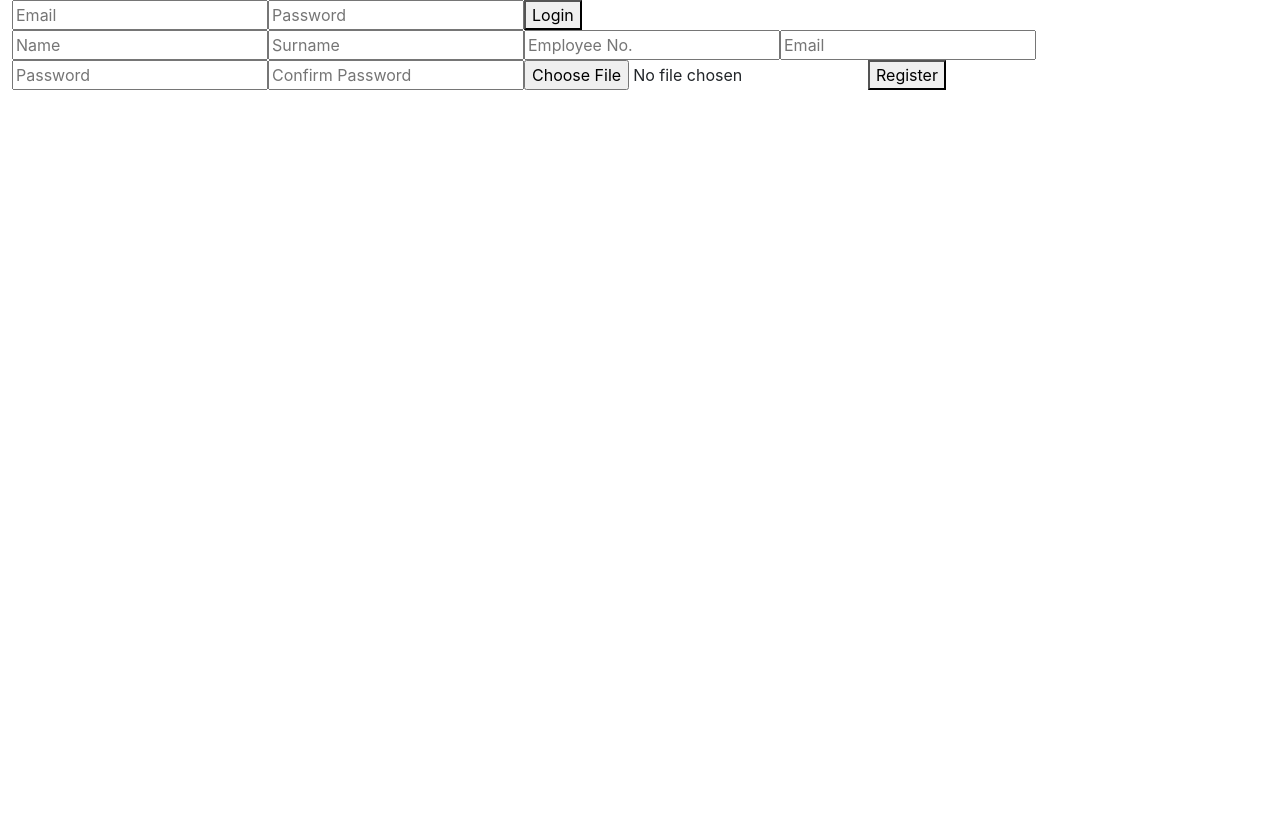
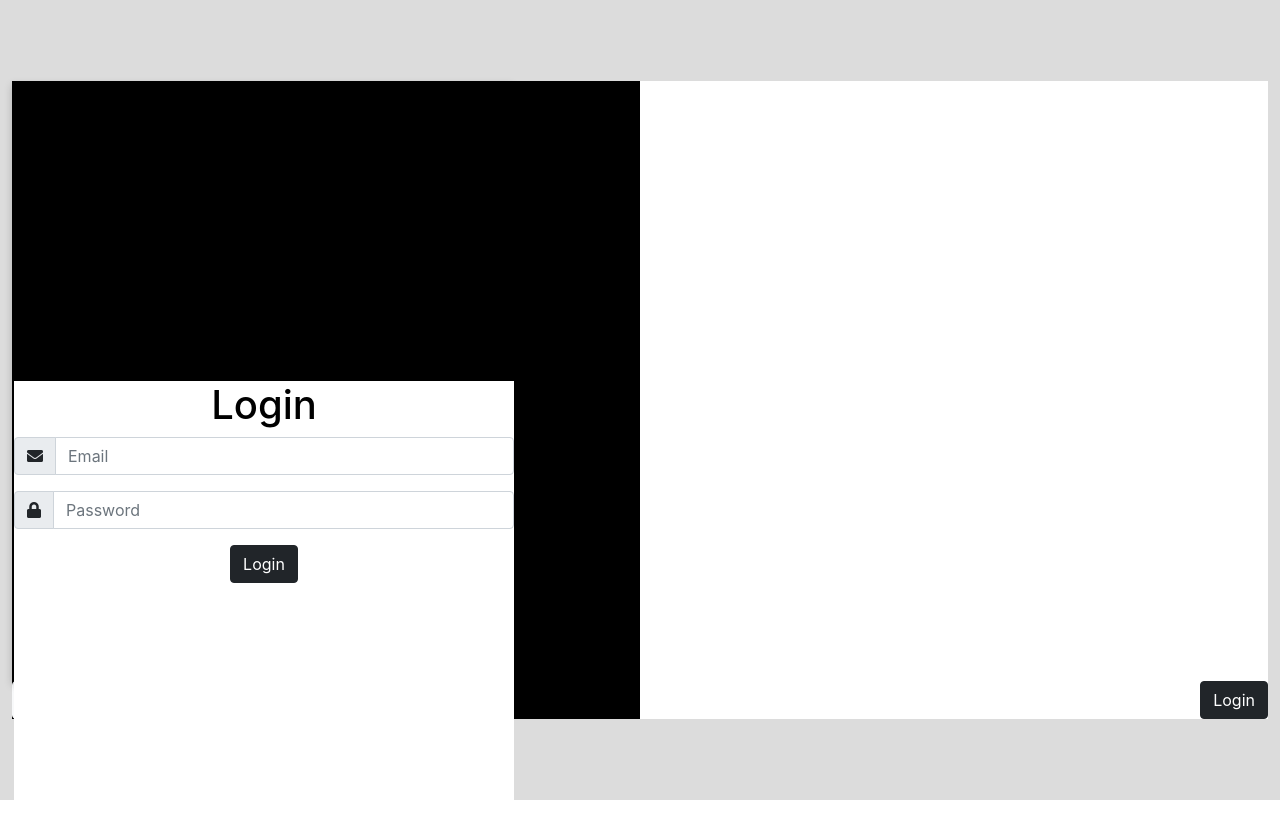
Before and after one commit to YN-Untagged/registration_login_app, a React (Create React App) app: page /login in a window 1280 px wide. Shown: the top 838 px of the page. Before the commit the page ends 800 px from the top, so only its background shows below. Built offline with nearby package versions, Linux system fonts and the light colour scheme.

Commit message:
Login and Registration Update

```diff
--- a/package.json
+++ b/package.json
@@ -6,6 +6,7 @@
     "@testing-library/jest-dom": "^5.16.4",
     "@testing-library/react": "^13.3.0",
     "@testing-library/user-event": "^13.5.0",
+    "moment": "^2.29.3",
     "react": "^18.1.0",
     "react-dom": "^18.1.0",
     "react-router-dom": "^6.3.0",
--- /dev/null
+++ b/src/components/employeeList.jsx
@@ -0,0 +1,40 @@
+import React from 'react';
+import moment from 'moment';
+
+function EmployeeList () {
+    const employees = JSON.parse(localStorage.getItem("employees"));
+    const user = JSON.parse(sessionStorage.getItem("user"));
+
+    return (
+        <ul className='list-group'>
+            {
+                employees.map((employee)=>
+                    <li className='class="list-group-item d-flex justify-content-between align-items-center'>
+                        {employee.email === user.email ?(
+                            <a>
+                                {employee.name + ' ' + employee.surname} <span>(You)</span>
+                            </a>
+                        )
+                        : (
+                            <a>
+                                {employee.name + ' ' + employee.surname} <span>({employee.email})</span>
+                            </a>
+                        )}
+
+                        { employee.online ? (
+                            <span className='badge bg-success'>online</span>
+                        )
+                        : (
+                            <div className='align-items-center'>
+                                <span className='badge bg-danger'>Offline</span><br/>
+                                <span> { moment(employee.lastSeen).format('YYYY MMMM DD, hh:mm')}</span>
+                            </div>
+                        )}
+                    </li>
+                )
+            }
+        </ul>
+    );
+}
+
+export default EmployeeList;
--- a/src/components/home.jsx
+++ b/src/components/home.jsx
@@ -1,17 +1,20 @@
 import React from 'react';
 import Navigator from './navigator';
 import Login from './login';
+import EmployeeList from './employeeList';
 
 function Home (){
 
-    if(sessionStorage.getItem('userName') === null ){
+    if(sessionStorage.getItem('user') === null ){
         return (<Login/>);
     }
 
     return (
         <div className='container-fluid'>
             <Navigator/>
-            <h1>Welcome!</h1>
+            <div className='container-fluid'>
+                <EmployeeList />
+            </div>
         </div>
     );
 }
--- a/src/components/login.jsx
+++ b/src/components/login.jsx
@@ -1,43 +1,125 @@
-import React, { useState } from 'react';
+import React from 'react';
 import swal from 'sweetalert';
 import {useNavigate} from "react-router-dom";
+import '../css/login.css';
 
 function Login () {
     const navigate = useNavigate();
 
     const checkUser=((e)=>{
         e.preventDefault();
-        CheckUser(e.target.email.value);
+
+        const form = e.target;
+        const validated = ValidateLogin(form.email.value, form.password.value);
+        if(validated){
+
             navigate('/');
+        }
+        else{
+            swal({
+                title: 'Invalid login.',
+                text: 'You have entered in valid login details. Please enter valid login details or register a new account.',
+                icon: 'error',
+            });
+        }
     });
 
     const registerUser = ((e)=>{
         e.preventDefault();
-        RegisterUser();
+
+        const form = e.target;
+
+        if(form.password.value === form.cpassword.value){
+            RegisterUser(form);
+        }
+        else{
+            swal({
+                title: `Passwords don't match.`,
+                text: `Your password doesn't match the confirm password. Please enter matching password`,
+                icon: 'error',
+            });
+        }
+    });
+
+    const saveImage = ((e)=>{
+        let reader = new FileReader();
+        reader.readAsDataURL(e.target.files[0]);
+
+        reader.onload = function(){
+            sessionStorage.setItem('profile', reader.result);
+        };
+    });
+
+    const flipToLogin = (()=>{
+        document.getElementsByClassName('flip-card-inner')[0].style.transform =  'rotateY(0deg)';
+    });
+
+    const flipToRegister= (()=>{
+        document.getElementsByClassName('flip-card-inner')[0].style.transform =  'rotateY(180deg)';
     })
 
     return (
-        <div className='container-fluid'>
-            <div>
-                <div>
+        <div className='container-fluid vh-100 login_container'>
+            <div className='flip-card h-80 w-80'>
+
+                <div className='flip-card-inner'>
+                    <div className='flip-card-front'>
                         <form id='login-form' onSubmit={checkUser}>
-                        <input type='email' name='email' placeholder='Email' required />
-                        <input type='password' name='password' placeholder='Password' required />
-                        <button type='submit'>Login</button>
+                            <h1>Login</h1>
+                            <div className='input-group mb-3'>
+                                <span className='input-group-text'><i className='fas fa-envelope'></i></span>
+                                <input className='form-control' type='email' name='email' placeholder='Email' id='email' required />
+                            </div>
+
+                            <div className='input-group mb-3'>
+                                <span className='input-group-text'><i className='fas fa-lock'></i></span>
+                                <input className='form-control' type='password' name='password' placeholder='Password' required />
+                            </div>
+
+                            <button className='btn btn-dark' type='submit' id='login-btn'>Login</button>
                         </form>
+
                     </div>
-                <div>
+                    <div className='flip-card-back'>
                         <form id='register-form' onSubmit={registerUser}>
-                        <input type='text' name='name' placeholder='Name' required />
-                        <input type='text' name='surname' placeholder='Surname' required />
-                        <input type='text' name='empNo' placeholder='Employee No.' required />
-                        <input type='email' name='email' placeholder='Email' required />
-                        <input type='password' name='password' placeholder='Password' required />
-                        <input type='password' name='cpassword' placeholder='Confirm Password' required />
-                        <input type='file' name='profile'/>
-                        <button type='submit'>Register</button>
+                            <h1>Register</h1>
+                            <div className='row'>
+                                <div className='input-group mb-3'>
+                                    <span className='input-group-text'><i class="fas fa-user-tie"></i></span>
+                                    <input className='form-control' type='text' name='name' placeholder='Name' required />
+                                    <input className='form-control' type='text' name='surname' placeholder='Surname' required />
+                                </div>
+                            </div>
+                            <div className='input-group mb-3'>
+                                <span className='input-group-text'><i className='fas fa-id-card-alt'></i></span>
+                                <input className='form-control' type='text' name='empNo' placeholder='Employee No.' required />
+                            </div>
+                            <div className='input-group mb-3'>
+                                <span className='input-group-text'><i className='fas fa-envelope'></i></span>
+                                <input className='form-control' type='email' name='email' placeholder='Email' required />
+                            </div>
+                            <div className='input-group mb-3'>
+                                <span className='input-group-text'><i className='fas fa-lock'></i></span>
+                                <input className='form-control' type='password' name='password' placeholder='Password' required />
+                            </div>
+                            <div className='input-group mb-3'>
+                                <span className='input-group-text'><i className='fas fa-lock'></i></span>
+                                <input className='form-control' type='password' name='cpassword' placeholder='Confirm Password' required />
+                            </div>
+                            <div className='input-group mb-3'>
+                                <input className='form-control' type='file' name='profile' onChange={saveImage}/>
+                            </div>
+
+                            <button className='btn btn-dark' type='submit' id='reg-btn'>Register</button>
                         </form>
+
                     </div>
+                </div>
+                <div className='d-flex justify-content-between'>
+                    <button className='btn btn-light' onClick={flipToRegister}>Register</button>
+                    <button className='btn btn-dark' onClick={flipToLogin}> Login</button>
+                </div>
+
             </div>
         </div>
     );
@@ -45,14 +127,90 @@ function Login () {
 
 export default Login;
 
-function RegisterUser(){
+function RegisterUser(form){
+    //Check if user account doesn't already exists
+    const user = CheckUser(form.email.value, form.empNo.value);
+
+    //If no user is found, add user to storage
+    if(user === null){
+        let src = 'images/profile.jpg';
+        const employees = JSON.parse(localStorage.getItem('employees')),
+        date = new Date();
+
+        if(sessionStorage.getItem('profile') !== null ){
+            src = sessionStorage.getItem('profile');
+        }
+
+        const user = {
+            name: form.name.value,
+            surname: form.surname.value,
+            empNo: form.empNo.value,
+            email: form.email.value,
+            password: form.password.value,
+            src: src,
+            lastSeen: date
+        }
+
+        employees.push(user);
+        localStorage.setItem('employees',JSON.stringify(employees));
+
+        sessionStorage.removeItem('profile');
+        form.reset();
+        document.getElementById('email').value = user.email;
+
         swal({
             title: 'Registered successfully',
             text: 'Your account has been registered',
             icon: 'success',
         });
     }
+    else{
+        //if user account is found return error message
+        swal({
+            title: 'Registration Failed.',
+            text: 'The email or employee number you have entered has already been used. Please try a different email/employee number or login if you already have an account.',
+            icon: 'error',
+        });
+    }
 
-function CheckUser(userName){
-    sessionStorage.setItem('userName', userName);
 }
+
+function CheckUser(email, empNo){
+    const employees = JSON.parse(localStorage.getItem('employees'));
+
+    for(var i = 0; i < employees.length; i++){
+        //Find user with same email or employee number
+        //if found return user details
+        if(employees[i].email === email || employees[i].empNo === empNo){
+            sessionStorage.setItem('userIndex', i);
+            return employees[i];
+        }
+    }
+
+    return null;
+}
+
+function ValidateLogin(email, password){
+
+    let valid = false;
+    const user = CheckUser(email, null);
+    const employees = JSON.parse(localStorage.getItem('employees'));
+    const userIndex = parseInt(sessionStorage.getItem('userIndex'));
+
+    //if user is found
+    if(user !== null){
+        //check if input password matches stored password
+        if(user.password === password ){
+            valid = true;
+
+            //change user states
+            employees[userIndex].online = true;
+
+            //update database(localStorage)
+            localStorage.setItem("employees", JSON.stringify(employees));
+            sessionStorage.setItem('user', JSON.stringify(employees[userIndex]));
+        }
+    }
+
+    return valid;
+}
--- a/src/css/App.css
+++ b/src/css/App.css
@@ -1,38 +1,4 @@
-.App {
-  text-align: center;
+*{
+  padding: 0;
+  margin: 0;
 }
-
-.App-logo {
-  height: 40vmin;
-  pointer-events: none;
-}
-
-@media (prefers-reduced-motion: no-preference) {
-  .App-logo {
-    animation: App-logo-spin infinite 20s linear;
-  }
-}
-
-.App-header {
-  background-color: #282c34;
-  min-height: 100vh;
-  display: flex;
-  flex-direction: column;
-  align-items: center;
-  justify-content: center;
-  font-size: calc(10px + 2vmin);
-  color: white;
-}
-
-.App-link {
-  color: #61dafb;
-}
-
-@keyframes App-logo-spin {
-  from {
-    transform: rotate(0deg);
-  }
-  to {
-    transform: rotate(360deg);
-  }
-}
--- a/src/css/index.css
+++ b/src/css/index.css
@@ -11,3 +11,8 @@ code {
   font-family: source-code-pro, Menlo, Monaco, Consolas, 'Courier New',
     monospace;
 }
+
+#root{
+  align-items: center;
+  align-content: center;
+}
--- /dev/null
+++ b/src/css/login.css
@@ -0,0 +1,43 @@
+.login_container{
+    background-color: gainsboro;
+}
+
+.login_container, .flip-card, .flip-card-inner{
+    align-items: center;
+    text-align: center;
+    align-content: center;
+}
+
+.flip-card {
+  background: linear-gradient(to right, black 50%, white 50%);
+  align-self: center;
+}
+
+.flip-card-inner {
+  border: 2px solid black;
+  transition: transform 0.6s;
+  transform-style: preserve-3d;
+  box-shadow: 0 4px 8px 0 rgba(0,0,0,0.2);
+}
+
+.flip-card-inner, .flip-card-front, .flip-card-back{
+    width: 500px;
+    height: 600px;
+}
+
+.flip-card-front, .flip-card-back {
+  position: absolute;
+  -webkit-backface-visibility: hidden;
+  backface-visibility: hidden;
+}
+
+.flip-card-front {
+  background-color: white;
+  color: black;
+}
+
+.flip-card-back {
+  background-color: white;
+  color: white;
+  transform: rotateY(180deg);
+}
```
Also changed, not shown: src/App.js (+11 -3 lines), src/css/navigator.css (added), 1 other file (tests, documents, lock files or other folders). Lines whose indentation alone changed are shown as unchanged.
